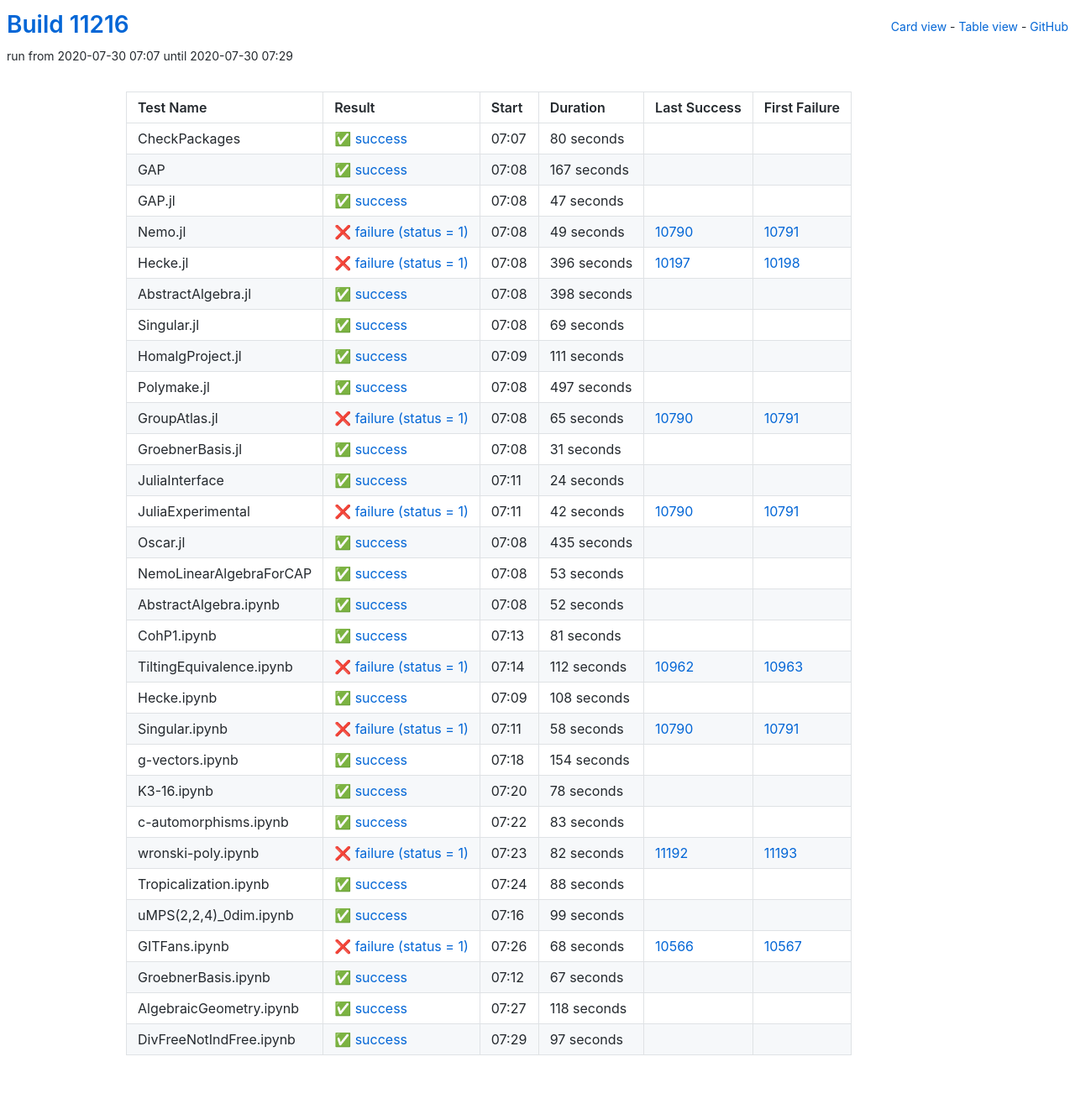
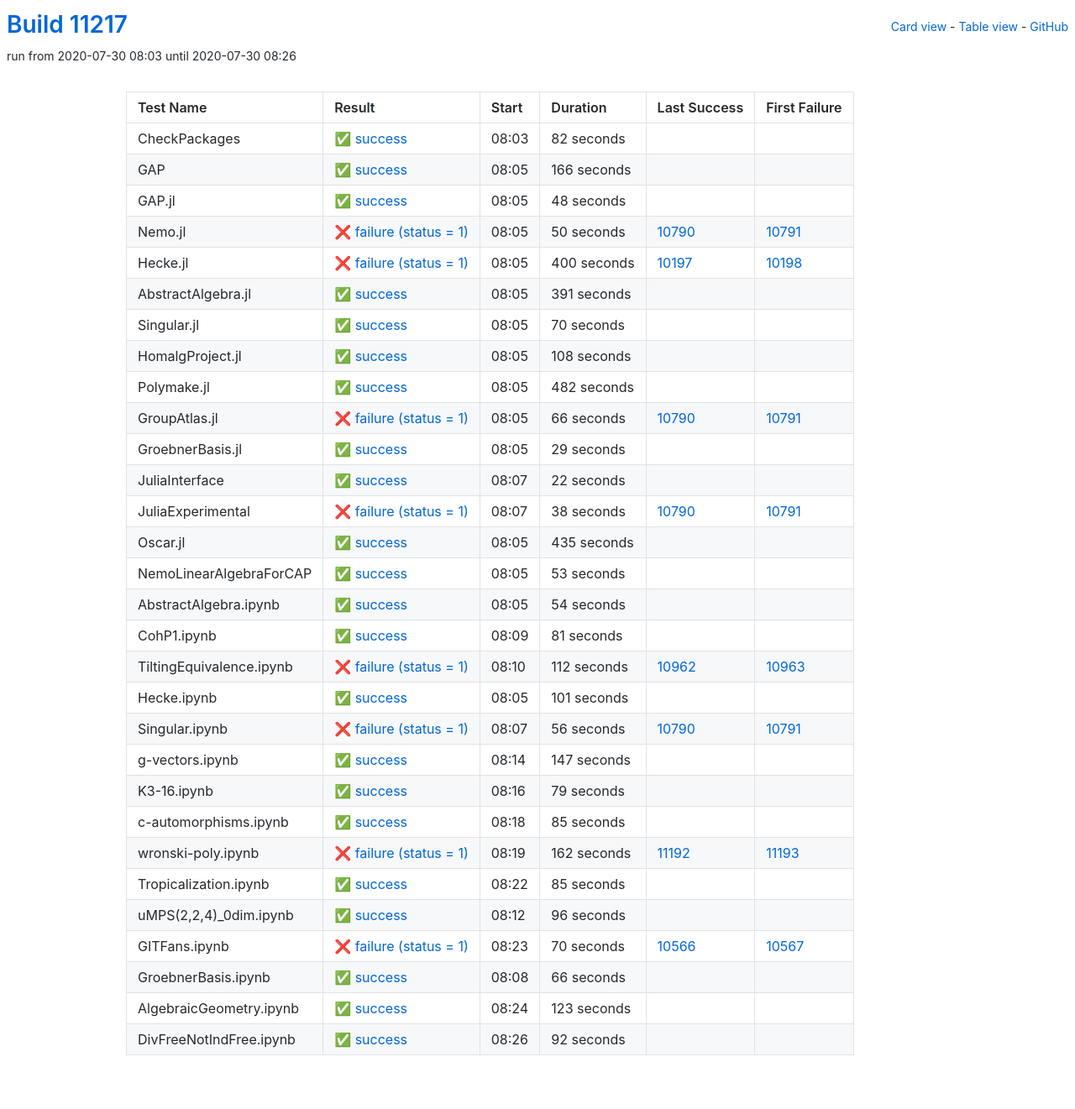
Before and after one commit to oscar-system/oscar-ci-status, a Jekyll site: the page built from table.html, in a window 1280 px wide. Shown: the whole page at 84% size. Built offline with Jekyll 4.4.1, drawn with Linux system fonts in a browser that asks for light colours.

Commit message:
Build #11217

```diff
--- a/_data/ci.yml
+++ b/_data/ci.yml
@@ -1,6 +1,6 @@
 ---
-build: 11216
-build_url: https://oscarci.mathematik.uni-kl.de/job/oscar/11216/
+build: 11217
+build_url: https://oscarci.mathematik.uni-kl.de/job/oscar/11217/
 job: oscar
 organization: oscar-system
 repo: oscar-ci-status
@@ -8,164 +8,164 @@
 tests:
 - name: CheckPackages
   id: checkpackages
-  log: https://oscarci.mathematik.uni-kl.de/job/oscar/11216/artifact/logs/build-11216/CheckPackages.log
-  start: 2020-07-30 07:07
+  log: https://oscarci.mathematik.uni-kl.de/job/oscar/11217/artifact/logs/build-11217/CheckPackages.log
+  start: 2020-07-30 08:03
   success: true
   exitcode: 0
   status: success
-  duration: 80
+  duration: 82
   last_success: false
   last_success_url:
   first_failure: false
   first_failure_url:
 - name: GAP
   id: gap
-  log: https://oscarci.mathematik.uni-kl.de/job/oscar/11216/artifact/logs/build-11216/GAP.log
-  start: 2020-07-30 07:08
+  log: https://oscarci.mathematik.uni-kl.de/job/oscar/11217/artifact/logs/build-11217/GAP.log
+  start: 2020-07-30 08:05
   success: true
   exitcode: 0
   status: success
-  duration: 167
+  duration: 166
   last_success: false
   last_success_url:
   first_failure: false
   first_failure_url:
 - name: GAP.jl
   id: gap-jl
-  log: https://oscarci.mathematik.uni-kl.de/job/oscar/11216/artifact/logs/build-11216/GAP.jl.log
-  start: 2020-07-30 07:08
+  log: https://oscarci.mathematik.uni-kl.de/job/oscar/11217/artifact/logs/build-11217/GAP.jl.log
+  start: 2020-07-30 08:05
   success: true
   exitcode: 0
   status: success
-  duration: 47
+  duration: 48
   last_success: false
   last_success_url:
   first_failure: false
   first_failure_url:
 - name: Nemo.jl
   id: nemo-jl
-  log: https://oscarci.mathematik.uni-kl.de/job/oscar/11216/artifact/logs/build-11216/Nemo.jl.log
-  start: 2020-07-30 07:08
+  log: https://oscarci.mathematik.uni-kl.de/job/oscar/11217/artifact/logs/build-11217/Nemo.jl.log
+  start: 2020-07-30 08:05
   success: false
   exitcode: 1
   status: failure
-  duration: 49
+  duration: 50
   last_success: 10790
   last_success_url: https://oscarci.mathematik.uni-kl.de/job/oscar/10790/
   first_failure: 10791
   first_failure_url: https://oscarci.mathematik.uni-kl.de/job/oscar/10791/
 - name: Hecke.jl
   id: hecke-jl
-  log: https://oscarci.mathematik.uni-kl.de/job/oscar/11216/artifact/logs/build-11216/Hecke.jl.log
-  start: 2020-07-30 07:08
+  log: https://oscarci.mathematik.uni-kl.de/job/oscar/11217/artifact/logs/build-11217/Hecke.jl.log
+  start: 2020-07-30 08:05
   success: false
   exitcode: 1
   status: failure
-  duration: 396
+  duration: 400
   last_success: 10197
   last_success_url: https://oscarci.mathematik.uni-kl.de/job/oscar/10197/
   first_failure: 10198
   first_failure_url: https://oscarci.mathematik.uni-kl.de/job/oscar/10198/
 - name: AbstractAlgebra.jl
   id: abstractalgebra-jl
-  log: https://oscarci.mathematik.uni-kl.de/job/oscar/11216/artifact/logs/build-11216/AbstractAlgebra.jl.log
-  start: 2020-07-30 07:08
+  log: https://oscarci.mathematik.uni-kl.de/job/oscar/11217/artifact/logs/build-11217/AbstractAlgebra.jl.log
+  start: 2020-07-30 08:05
   success: true
   exitcode: 0
   status: success
-  duration: 398
+  duration: 391
   last_success: false
   last_success_url:
   first_failure: false
   first_failure_url:
 - name: Singular.jl
   id: singular-jl
-  log: https://oscarci.mathematik.uni-kl.de/job/oscar/11216/artifact/logs/build-11216/Singular.jl.log
-  start: 2020-07-30 07:08
+  log: https://oscarci.mathematik.uni-kl.de/job/oscar/11217/artifact/logs/build-11217/Singular.jl.log
+  start: 2020-07-30 08:05
   success: true
   exitcode: 0
   status: success
-  duration: 69
+  duration: 70
   last_success: false
   last_success_url:
   first_failure: false
   first_failure_url:
 - name: HomalgProject.jl
   id: homalgproject-jl
-  log: https://oscarci.mathematik.uni-kl.de/job/oscar/11216/artifact/logs/build-11216/HomalgProject.jl.log
-  start: 2020-07-30 07:09
+  log: https://oscarci.mathematik.uni-kl.de/job/oscar/11217/artifact/logs/build-11217/HomalgProject.jl.log
+  start: 2020-07-30 08:05
   success: true
   exitcode: 0
   status: success
-  duration: 111
+  duration: 108
   last_success: false
   last_success_url:
   first_failure: false
   first_failure_url:
 - name: Polymake.jl
   id: polymake-jl
-  log: https://oscarci.mathematik.uni-kl.de/job/oscar/11216/artifact/logs/build-11216/Polymake.jl.log
-  start: 2020-07-30 07:08
+  log: https://oscarci.mathematik.uni-kl.de/job/oscar/11217/artifact/logs/build-11217/Polymake.jl.log
+  start: 2020-07-30 08:05
   success: true
   exitcode: 0
   status: success
-  duration: 497
+  duration: 482
   last_success: false
   last_success_url:
   first_failure: false
   first_failure_url:
 - name: GroupAtlas.jl
   id: groupatlas-jl
-  log: https://oscarci.mathematik.uni-kl.de/job/oscar/11216/artifact/logs/build-11216/GroupAtlas.jl.log
-  start: 2020-07-30 07:08
+  log: https://oscarci.mathematik.uni-kl.de/job/oscar/11217/artifact/logs/build-11217/GroupAtlas.jl.log
+  start: 2020-07-30 08:05
   success: false
   exitcode: 1
   status: failure
-  duration: 65
+  duration: 66
   last_success: 10790
   last_success_url: https://oscarci.mathematik.uni-kl.de/job/oscar/10790/
   first_failure: 10791
   first_failure_url: https://oscarci.mathematik.uni-kl.de/job/oscar/10791/
 - name: GroebnerBasis.jl
   id: groebnerbasis-jl
-  log: https://oscarci.mathematik.uni-kl.de/job/oscar/11216/artifact/logs/build-11216/GroebnerBasis.jl.log
-  start: 2020-07-30 07:08
+  log: https://oscarci.mathematik.uni-kl.de/job/oscar/11217/artifact/logs/build-11217/GroebnerBasis.jl.log
+  start: 2020-07-30 08:05
   success: true
   exitcode: 0
   status: success
-  duration: 31
+  duration: 29
   last_success: false
   last_success_url:
   first_failure: false
   first_failure_url:
 - name: JuliaInterface
   id: juliainterface
-  log: https://oscarci.mathematik.uni-kl.de/job/oscar/11216/artifact/logs/build-11216/JuliaInterface.log
-  start: 2020-07-30 07:11
+  log: https://oscarci.mathematik.uni-kl.de/job/oscar/11217/artifact/logs/build-11217/JuliaInterface.log
+  start: 2020-07-30 08:07
   success: true
   exitcode: 0
   status: success
-  duration: 24
+  duration: 22
   last_success: false
   last_success_url:
   first_failure: false
   first_failure_url:
 - name: JuliaExperimental
   id: juliaexperimental
-  log: https://oscarci.mathematik.uni-kl.de/job/oscar/11216/artifact/logs/build-11216/JuliaExperimental.log
-  start: 2020-07-30 07:11
+  log: https://oscarci.mathematik.uni-kl.de/job/oscar/11217/artifact/logs/build-11217/JuliaExperimental.log
+  start: 2020-07-30 08:07
   success: false
   exitcode: 1
   status: failure
-  duration: 42
+  duration: 38
   last_success: 10790
   last_success_url: https://oscarci.mathematik.uni-kl.de/job/oscar/10790/
   first_failure: 10791
   first_failure_url: https://oscarci.mathematik.uni-kl.de/job/oscar/10791/
 - name: Oscar.jl
   id: oscar-jl
-  log: https://oscarci.mathematik.uni-kl.de/job/oscar/11216/artifact/logs/build-11216/Oscar.jl.log
-  start: 2020-07-30 07:08
+  log: https://oscarci.mathematik.uni-kl.de/job/oscar/11217/artifact/logs/build-11217/Oscar.jl.log
+  start: 2020-07-30 08:05
   success: true
   exitcode: 0
   status: success
@@ -176,8 +176,8 @@
   first_failure_url:
 - name: NemoLinearAlgebraForCAP
   id: nemolinearalgebraforcap
-  log: https://oscarci.mathematik.uni-kl.de/job/oscar/11216/artifact/logs/build-11216/NemoLinearAlgebraForCAP.log
-  start: 2020-07-30 07:08
+  log: https://oscarci.mathematik.uni-kl.de/job/oscar/11217/artifact/logs/build-11217/NemoLinearAlgebraForCAP.log
+  start: 2020-07-30 08:05
   success: true
   exitcode: 0
   status: success
@@ -188,20 +188,20 @@
   first_failure_url:
 - name: AbstractAlgebra.ipynb
   id: abstractalgebra-ipynb
-  log: https://oscarci.mathematik.uni-kl.de/job/oscar/11216/artifact/logs/build-11216/AbstractAlgebra.ipynb.log
-  start: 2020-07-30 07:08
+  log: https://oscarci.mathematik.uni-kl.de/job/oscar/11217/artifact/logs/build-11217/AbstractAlgebra.ipynb.log
+  start: 2020-07-30 08:05
   success: true
   exitcode: 0
   status: success
-  duration: 52
+  duration: 54
   last_success: false
   last_success_url:
   first_failure: false
   first_failure_url:
 - name: CohP1.ipynb
   id: cohp1-ipynb
-  log: https://oscarci.mathematik.uni-kl.de/job/oscar/11216/artifact/logs/build-11216/CohP1.ipynb.log
-  start: 2020-07-30 07:13
+  log: https://oscarci.mathematik.uni-kl.de/job/oscar/11217/artifact/logs/build-11217/CohP1.ipynb.log
+  start: 2020-07-30 08:09
   success: true
   exitcode: 0
   status: success
@@ -212,8 +212,8 @@
   first_failure_url:
 - name: TiltingEquivalence.ipynb
   id: tiltingequivalence-ipynb
-  log: https://oscarci.mathematik.uni-kl.de/job/oscar/11216/artifact/logs/build-11216/TiltingEquivalence.ipynb.log
-  start: 2020-07-30 07:14
+  log: https://oscarci.mathematik.uni-kl.de/job/oscar/11217/artifact/logs/build-11217/TiltingEquivalence.ipynb.log
+  start: 2020-07-30 08:10
   success: false
   exitcode: 1
   status: failure
@@ -224,144 +224,144 @@
   first_failure_url: https://oscarci.mathematik.uni-kl.de/job/oscar/10963/
 - name: Hecke.ipynb
   id: hecke-ipynb
-  log: https://oscarci.mathematik.uni-kl.de/job/oscar/11216/artifact/logs/build-11216/Hecke.ipynb.log
-  start: 2020-07-30 07:09
+  log: https://oscarci.mathematik.uni-kl.de/job/oscar/11217/artifact/logs/build-11217/Hecke.ipynb.log
+  start: 2020-07-30 08:05
   success: true
   exitcode: 0
   status: success
-  duration: 108
+  duration: 101
   last_success: false
   last_success_url:
   first_failure: false
   first_failure_url:
 - name: Singular.ipynb
   id: singular-ipynb
-  log: https://oscarci.mathematik.uni-kl.de/job/oscar/11216/artifact/logs/build-11216/Singular.ipynb.log
-  start: 2020-07-30 07:11
+  log: https://oscarci.mathematik.uni-kl.de/job/oscar/11217/artifact/logs/build-11217/Singular.ipynb.log
+  start: 2020-07-30 08:07
   success: false
   exitcode: 1
   status: failure
-  duration: 58
+  duration: 56
   last_success: 10790
   last_success_url: https://oscarci.mathematik.uni-kl.de/job/oscar/10790/
   first_failure: 10791
   first_failure_url: https://oscarci.mathematik.uni-kl.de/job/oscar/10791/
 - name: g-vectors.ipynb
   id: g-vectors-ipynb
-  log: https://oscarci.mathematik.uni-kl.de/job/oscar/11216/artifact/logs/build-11216/g-vectors.ipynb.log
-  start: 2020-07-30 07:18
+  log: https://oscarci.mathematik.uni-kl.de/job/oscar/11217/artifact/logs/build-11217/g-vectors.ipynb.log
+  start: 2020-07-30 08:14
   success: true
   exitcode: 0
   status: success
-  duration: 154
+  duration: 147
   last_success: false
   last_success_url:
   first_failure: false
   first_failure_url:
 - name: K3-16.ipynb
   id: k3-16-ipynb
-  log: https://oscarci.mathematik.uni-kl.de/job/oscar/11216/artifact/logs/build-11216/K3-16.ipynb.log
-  start: 2020-07-30 07:20
+  log: https://oscarci.mathematik.uni-kl.de/job/oscar/11217/artifact/logs/build-11217/K3-16.ipynb.log
+  start: 2020-07-30 08:16
   success: true
   exitcode: 0
   status: success
-  duration: 78
+  duration: 79
   last_success: false
   last_success_url:
   first_failure: false
   first_failure_url:
 - name: c-automorphisms.ipynb
   id: c-automorphisms-ipynb
-  log: https://oscarci.mathematik.uni-kl.de/job/oscar/11216/artifact/logs/build-11216/c-automorphisms.ipynb.log
-  start: 2020-07-30 07:22
+  log: https://oscarci.mathematik.uni-kl.de/job/oscar/11217/artifact/logs/build-11217/c-automorphisms.ipynb.log
+  start: 2020-07-30 08:18
   success: true
   exitcode: 0
   status: success
-  duration: 83
+  duration: 85
   last_success: false
   last_success_url:
   first_failure: false
   first_failure_url:
 - name: wronski-poly.ipynb
   id: wronski-poly-ipynb
-  log: https://oscarci.mathematik.uni-kl.de/job/oscar/11216/artifact/logs/build-11216/wronski-poly.ipynb.log
-  start: 2020-07-30 07:23
+  log: https://oscarci.mathematik.uni-kl.de/job/oscar/11217/artifact/logs/build-11217/wronski-poly.ipynb.log
+  start: 2020-07-30 08:19
   success: false
   exitcode: 1
   status: failure
-  duration: 82
+  duration: 162
   last_success: 11192
   last_success_url: https://oscarci.mathematik.uni-kl.de/job/oscar/11192/
   first_failure: 11193
   first_failure_url: https://oscarci.mathematik.uni-kl.de/job/oscar/11193/
 - name: Tropicalization.ipynb
   id: tropicalization-ipynb
-  log: https://oscarci.mathematik.uni-kl.de/job/oscar/11216/artifact/logs/build-11216/Tropicalization.ipynb.log
-  start: 2020-07-30 07:24
+  log: https://oscarci.mathematik.uni-kl.de/job/oscar/11217/artifact/logs/build-11217/Tropicalization.ipynb.log
+  start: 2020-07-30 08:22
   success: true
   exitcode: 0
   status: success
-  duration: 88
+  duration: 85
   last_success: false
   last_success_url:
   first_failure: false
   first_failure_url:
 - name: uMPS(2,2,4)_0dim.ipynb
   id: umps-2-2-4-0dim-ipynb
-  log: https://oscarci.mathematik.uni-kl.de/job/oscar/11216/artifact/logs/build-11216/uMPS-2-2-4-_0dim.ipynb.log
-  start: 2020-07-30 07:16
+  log: https://oscarci.mathematik.uni-kl.de/job/oscar/11217/artifact/logs/build-11217/uMPS-2-2-4-_0dim.ipynb.log
+  start: 2020-07-30 08:12
   success: true
   exitcode: 0
   status: success
-  duration: 99
+  duration: 96
   last_success: false
   last_success_url:
   first_failure: false
   first_failure_url:
 - name: GITFans.ipynb
   id: gitfans-ipynb
-  log: https://oscarci.mathematik.uni-kl.de/job/oscar/11216/artifact/logs/build-11216/GITFans.ipynb.log
-  start: 2020-07-30 07:26
+  log: https://oscarci.mathematik.uni-kl.de/job/oscar/11217/artifact/logs/build-11217/GITFans.ipynb.log
+  start: 2020-07-30 08:23
   success: false
   exitcode: 1
   status: failure
-  duration: 68
+  duration: 70
   last_success: 10566
   last_success_url: https://oscarci.mathematik.uni-kl.de/job/oscar/10566/
   first_failure: 10567
   first_failure_url: https://oscarci.mathematik.uni-kl.de/job/oscar/10567/
 - name: GroebnerBasis.ipynb
   id: groebnerbasis-ipynb
-  log: https://oscarci.mathematik.uni-kl.de/job/oscar/11216/artifact/logs/build-11216/GroebnerBasis.ipynb.log
-  start: 2020-07-30 07:12
+  log: https://oscarci.mathematik.uni-kl.de/job/oscar/11217/artifact/logs/build-11217/GroebnerBasis.ipynb.log
+  start: 2020-07-30 08:08
   success: true
   exitcode: 0
   status: success
-  duration: 67
+  duration: 66
   last_success: false
   last_success_url:
   first_failure: false
   first_failure_url:
 - name: AlgebraicGeometry.ipynb
   id: algebraicgeometry-ipynb
-  log: https://oscarci.mathematik.uni-kl.de/job/oscar/11216/artifact/logs/build-11216/AlgebraicGeometry.ipynb.log
-  start: 2020-07-30 07:27
+  log: https://oscarci.mathematik.uni-kl.de/job/oscar/11217/artifact/logs/build-11217/AlgebraicGeometry.ipynb.log
+  start: 2020-07-30 08:24
   success: true
   exitcode: 0
   status: success
-  duration: 118
+  duration: 123
   last_success: false
   last_success_url:
   first_failure: false
   first_failure_url:
 - name: DivFreeNotIndFree.ipynb
   id: divfreenotindfree-ipynb
-  log: https://oscarci.mathematik.uni-kl.de/job/oscar/11216/artifact/logs/build-11216/DivFreeNotIndFree.ipynb.log
-  start: 2020-07-30 07:29
+  log: https://oscarci.mathematik.uni-kl.de/job/oscar/11217/artifact/logs/build-11217/DivFreeNotIndFree.ipynb.log
+  start: 2020-07-30 08:26
   success: true
   exitcode: 0
   status: success
-  duration: 97
+  duration: 92
   last_success: false
   last_success_url:
   first_failure: false
```
Also changed, not shown: README.md.
